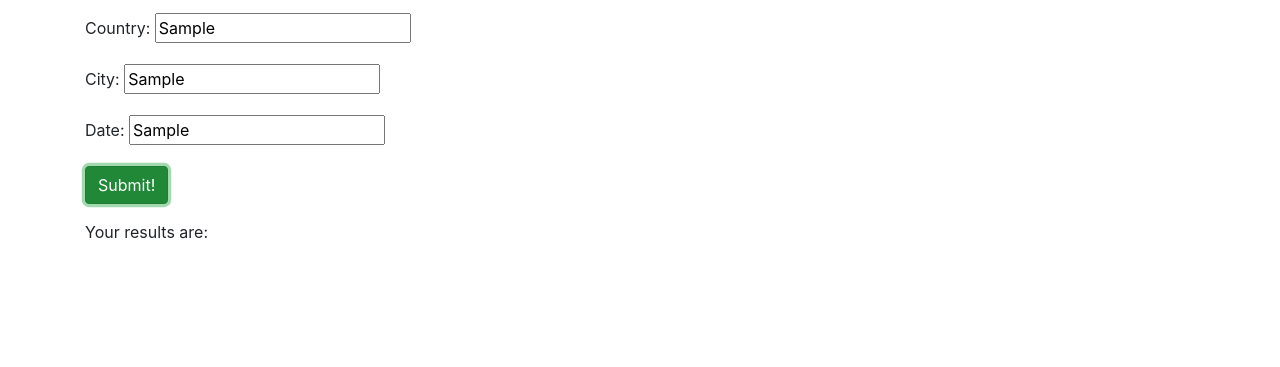
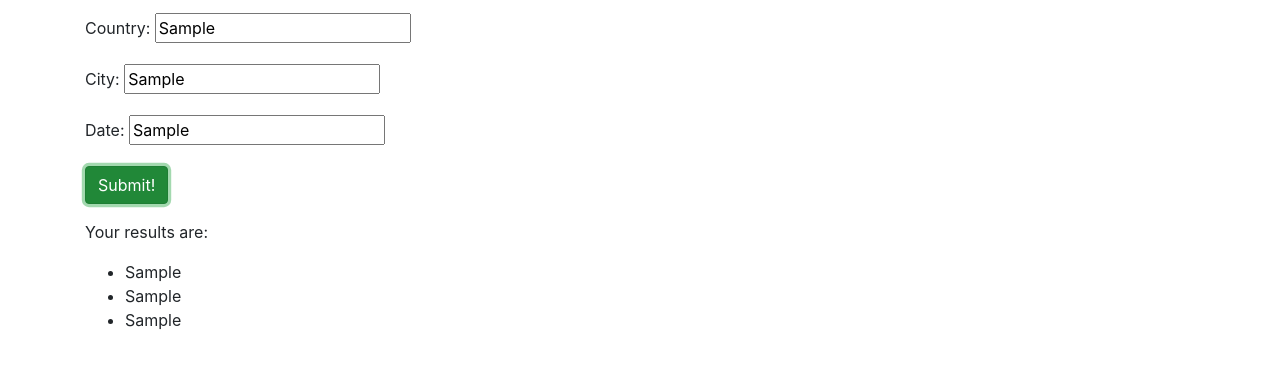
Before and after one commit to austinschrader/places-youve-been, a plain HTML site: page index.html in a window 1280 px wide. Both pictures are taken after typing "Sample", "Sample", "Sample" into the empty fields and a click on the button "Submit!". Shown: the part 107-474 px from the top of the page. Drawn offline with Linux system fonts and the light colour scheme.

Commit message:
Outputting results when the submit button is pushed
Co-authored-by: Eric Endsley <eric.endsley4@gmail.com>

```diff
--- a/index.html
+++ b/index.html
@@ -30,8 +30,8 @@
 				<button type="submit" class="btn btn-success">Submit!</button>
 			</form>
 
-			<p class="userResults">Your results are:</p>
-			<ul class="userResults2"></ul>
+			<p>Your results are:</p>
+			<ul class="userResults"></ul>
 		</div>
 	</body>
 </html>
--- a/js/scripts.js
+++ b/js/scripts.js
@@ -1,11 +1,11 @@
 // Back End Logic
 // Initialize Places() object
-function Places() {
+function Destinations() {
 	this.locations = [];
 }
 
 // Add a Location
-Places.prototype.addLocation = function (location) {
+Destinations.prototype.addLocation = function (location) {
 	this.locations.push(location);
 };
 
@@ -24,8 +24,15 @@ Location.prototype.country = function () {
 $(document).ready(function () {
 	$('#formOne').submit(function () {
 		event.preventDefault();
-		let userInput = $('#userInput').val();
-		$('.userResults').append(userInput);
-		numberTo(userInput);
+		let userCountry = $('#userCountry').val();
+		let userCity = $('#userCity').val();
+		let userDate = $('#userDate').val();
+
+		console.log(userCountry, userCity, userDate);
+
+		$('.userResults').append('<li>' + userCountry + '</li>');
+		$('.userResults').append('<li>' + userCity + '</li>');
+		$('.userResults').append('<li>' + userDate + '</li>');
+		// numberTo(userInput);
 	});
 });
```
